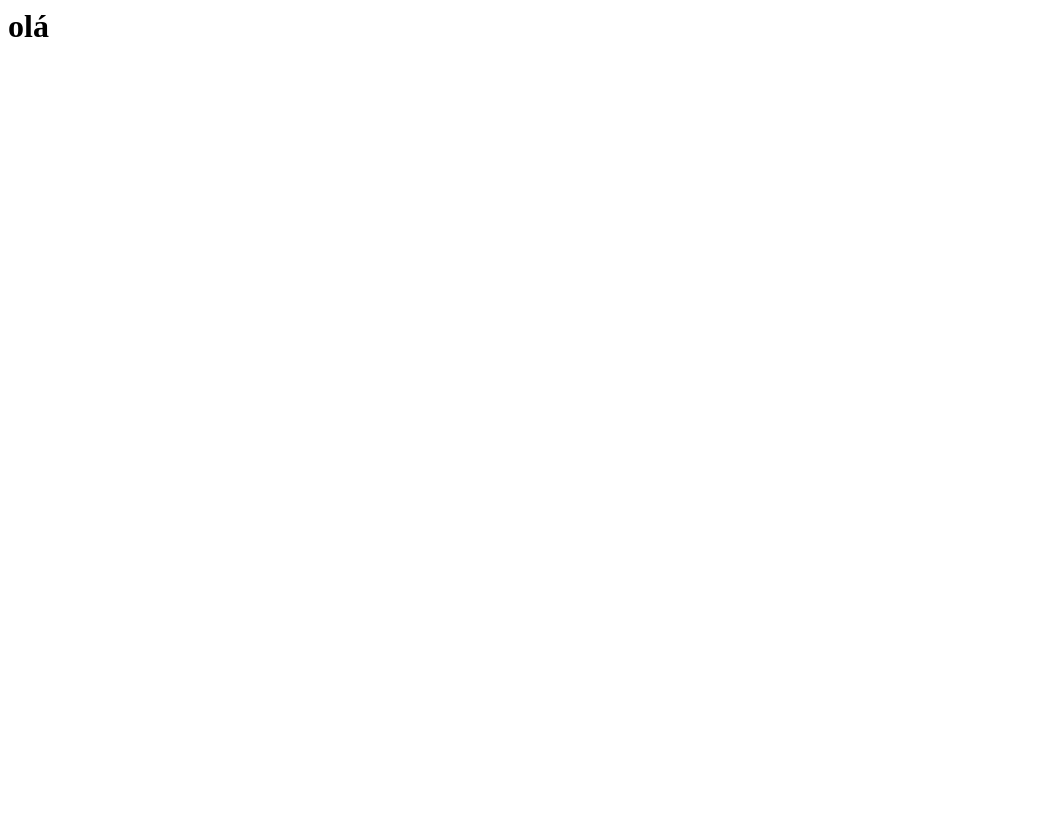
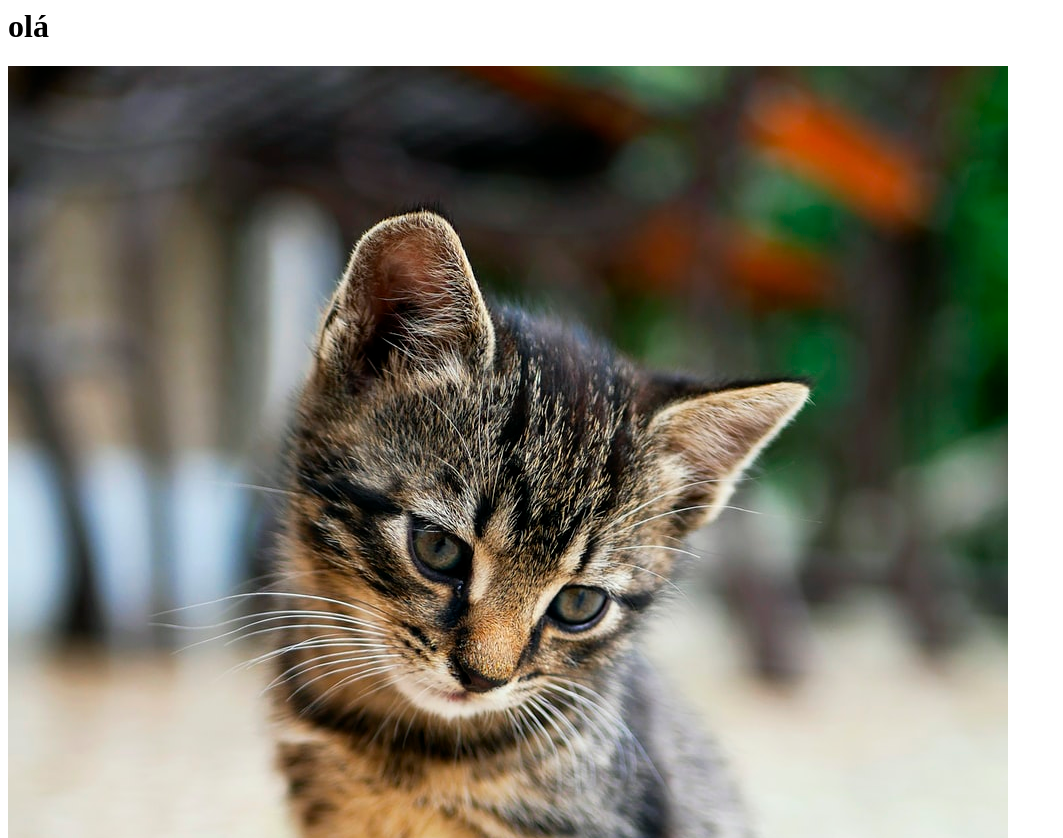
Before and after one commit to xandjiji/playground, a website: page src/index.html in a window 1280 px wide. Shown: the top 838 px of the page, without its empty margins (0-1063 px from the left). Before the commit the page ends 800 px from the top, so only its background shows below. Drawn offline with Linux system fonts and the light colour scheme.

Commit message:
chore: adding images

```diff
--- a/src/index.html
+++ b/src/index.html
@@ -5,5 +5,6 @@
   </head>
   <body>
     <h1>olá</h1>
+    <img src="images/cat.jpeg">
   </body>
 </html>
```
Also changed, not shown: src/images/cat.jpeg (added).
